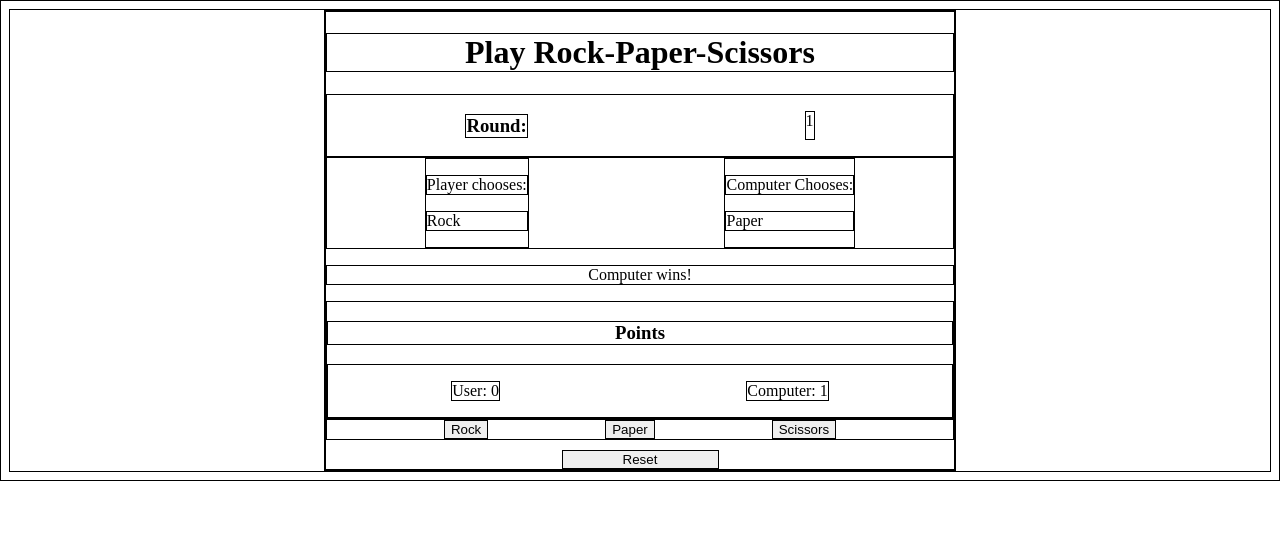
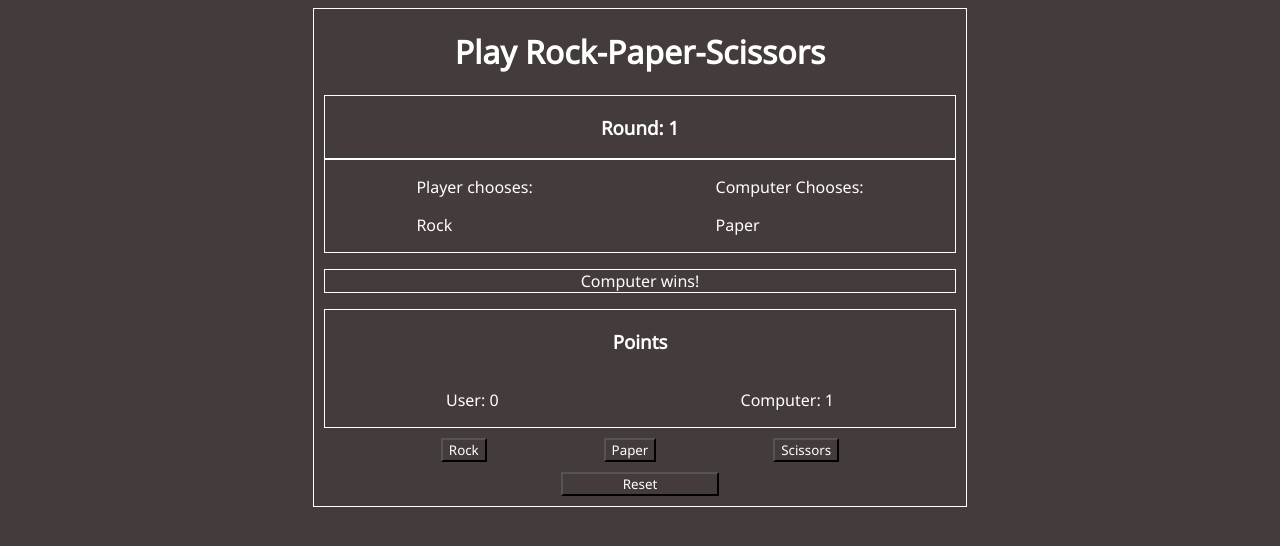
Before and after one commit to Justin-K-Ellis/rock-paper-scissors, a plain HTML site: page index.html in a window 1280 px wide. Both pictures are taken after a click on the button "Rock". Drawn offline with Linux system fonts and the light colour scheme.

Commit message:
Make fine adjustments to positioning and color

```diff
--- a/index.html
+++ b/index.html
@@ -4,6 +4,9 @@
     <meta charset="UTF-8">
     <meta name="viewport" content="width=device-width, initial-scale=1.0">
     <link rel="stylesheet" href="./style.css">
+    <link rel="preconnect" href="https://fonts.googleapis.com">
+    <link rel="preconnect" href="https://fonts.gstatic.com" crossorigin>
+    <link href="https://fonts.googleapis.com/css2?family=Noto+Sans&display=swap" rel="stylesheet">
     <script src="./source.js" defer></script>
     <title>Rock Paper Scissors</title>
 </head>
@@ -12,8 +15,7 @@
         <div id="container">
             <h1>Play Rock-Paper-Scissors</h1>
             <div id="round-container">
-                <h3>Round:</h3>
-                <p id="round-display">1</p>
+                <h3 id="round-display">Round: 1</h3>
             </div>
             <div id="choice-info">
                 <div id="player-info">
--- a/source.js
+++ b/source.js
@@ -22,7 +22,7 @@ let compScore = 0;
 userPoints.textContent = "User: 0";
 computerPoints.textContent = "Computer: 0";
 
-
+// Buttons for user move selection
 rockBtn.addEventListener("click", () => {
     playerChoiceDisplay.textContent = "Rock";
     let userChoice = r;
@@ -45,6 +45,7 @@ resetBtn.addEventListener("click", () => {
     location.reload();
 })
 
+// Main business logic
 function processRound(userChoice) {
     let computerChoice = getComputerChoice();
     compChoiceDisplay.textContent = computerChoice;
@@ -57,7 +58,7 @@ function processRound(userChoice) {
         compScore++;
     }
     round++;
-    roundDisplay.textContent = round;
+    roundDisplay.textContent = `Round: ${round}`;
     userPoints.textContent = `User: ${userScore}`;
     computerPoints.textContent = `Computer: ${compScore}`;
 
@@ -67,6 +68,7 @@ function processRound(userChoice) {
         paperBtn.disabled = true;
         let victorStatement = document.createElement("div");
         victorStatement.textContent = determineWinner(userScore, compScore);
+        victorStatement.classList.add("final-victor");
         container.insertBefore(victorStatement, buttons);
     }
 }
@@ -111,12 +113,12 @@ function playRound(playerSelection, computerSelection) {
 
 function determineWinner(userPoints, compPoints) {
     if (userPoints > compPoints) {
-        return "Victor: user!";
+        return "Game over! User is the victor!";
     }
     else if (compPoints > userPoints) {
-        return "Victor: computer!";
+        return "Game over! Computer is the victor!";
     }
     else {
-        return "It's a draw!";
+        return "Game over! It's a draw!";
     }
 }
--- a/style.css
+++ b/style.css
@@ -1,5 +1,8 @@
 * {
-    border: 1px solid black;
+    /* border: 1px solid black; */
+    font-family: 'Noto Sans', sans-serif;
+    background-color: #443c3a;
+    color: white;
 }
 
 h1,
@@ -11,6 +14,10 @@ h3 {
 #outer-container {
     margin: auto;
     width: 50%;
+    border: 1px solid white;
+    padding-right: 10px;
+    padding-bottom: 10px;
+    padding-left: 10px;
 }
 
 #contaier {
@@ -23,16 +30,24 @@ h3 {
 #round-container {
     display: flex;
     justify-content: space-around;
+    border: 1px solid white;
 }
 
 #choice-info {
     display: flex;
     flex-direction: row;
     justify-content: space-around;
+    border: 1px solid white;
 }
 
 #winner-info {
     text-align: center;
+    border: 1px solid white;
+}
+
+#points-display {
+    border: 1px solid white;
+    margin-bottom: 10px;
 }
 
 #inner-points-display {
@@ -55,4 +70,5 @@ h3 {
 
 .final-victor {
     text-align: center;
+    margin-bottom: 10px;
 }
```
